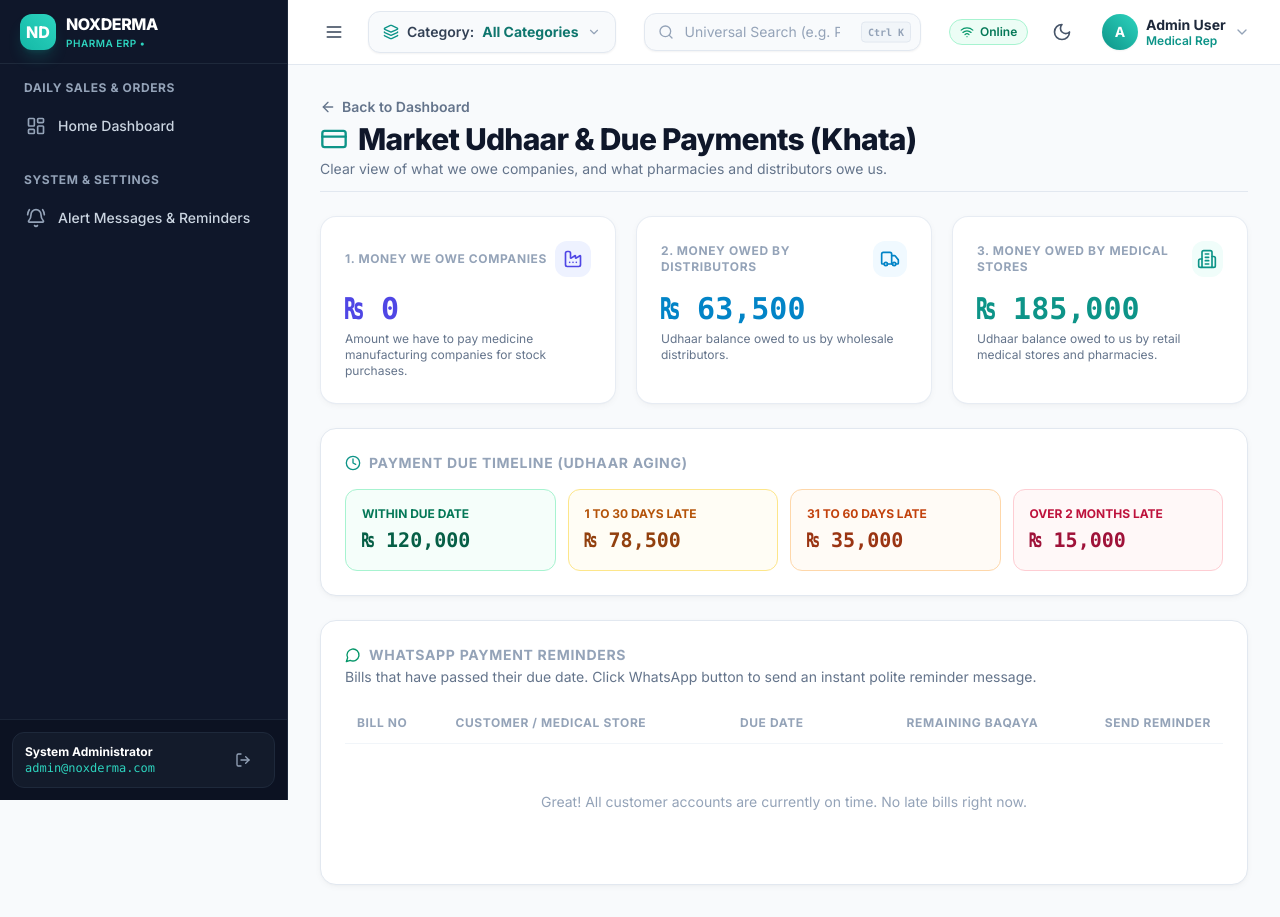
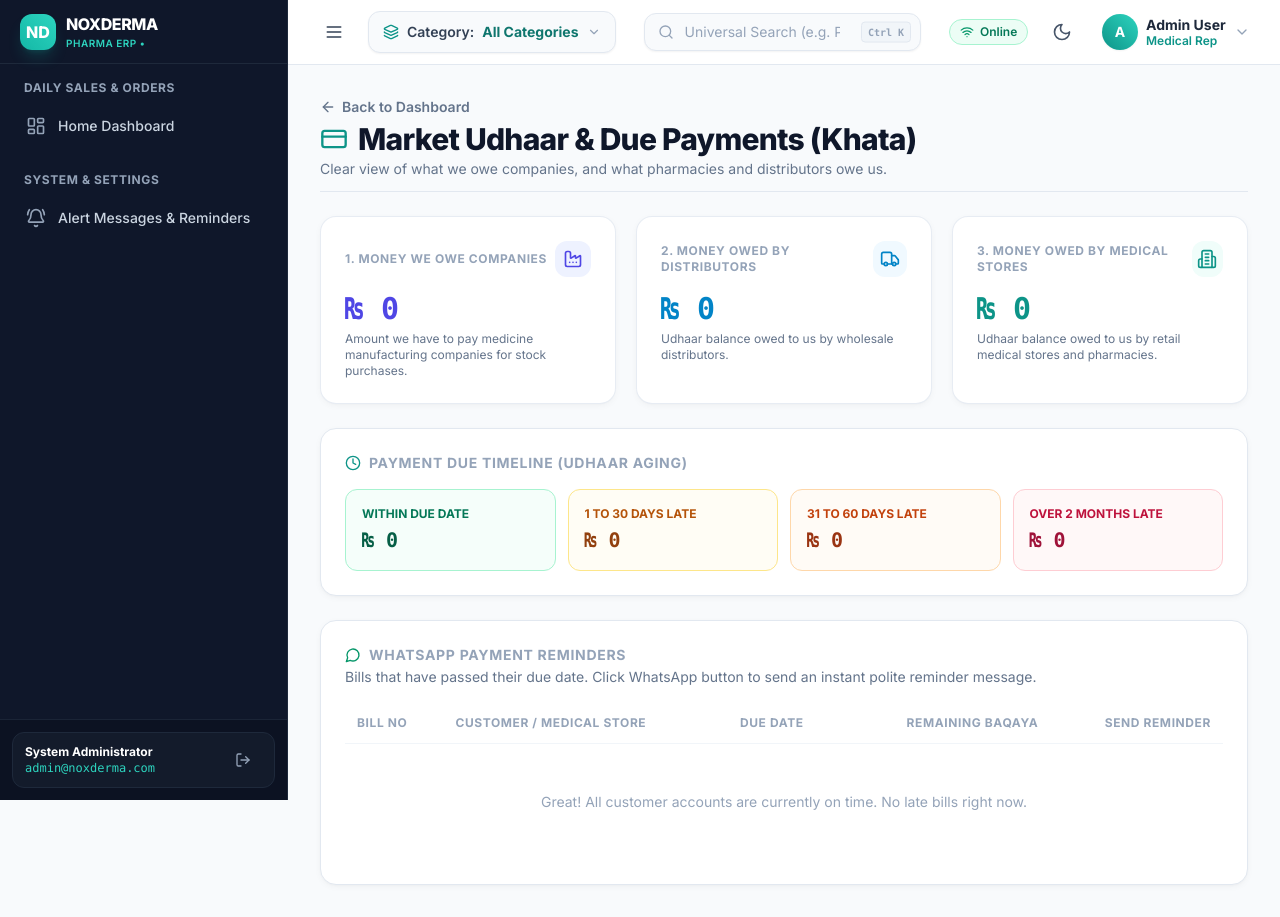
Before and after one commit to amtechblogs-source/noxderma, a Next.js app: page /finance/credit in a window 1280 px wide. Built offline with nearby package versions, Linux system fonts and the light colour scheme.

Commit message:
fix(credit): remove hardcoded fallback demo amounts, display only live computed balances

```diff
--- a/src/app/finance/credit/page.tsx
+++ b/src/app/finance/credit/page.tsx
@@ -149,7 +149,7 @@ export default function CreditManagementPage() {
           </div>
           <div className="mt-3.5">
             <span className="text-2xl sm:text-3xl font-extrabold font-mono text-sky-600 dark:text-sky-400">
-              {formatPKR(distributorReceivables || 63500)}
+              {formatPKR(distributorReceivables)}
             </span>
             <p className="text-xs text-slate-500 mt-1">
               Udhaar balance owed to us by wholesale distributors.
@@ -169,7 +169,7 @@ export default function CreditManagementPage() {
           </div>
           <div className="mt-3.5">
             <span className="text-2xl sm:text-3xl font-extrabold font-mono text-teal-600 dark:text-teal-400">
-              {formatPKR(pharmacyReceivables || 185000)}
+              {formatPKR(pharmacyReceivables)}
             </span>
             <p className="text-xs text-slate-500 mt-1">
               Udhaar balance owed to us by retail medical stores and pharmacies.
@@ -191,7 +191,7 @@ export default function CreditManagementPage() {
               Within Due Date
             </span>
             <p className="text-lg sm:text-xl font-extrabold font-mono text-emerald-800 dark:text-emerald-300 mt-1">
-              {formatPKR(notDue || 120000)}
+              {formatPKR(notDue)}
             </p>
           </div>
 
@@ -200,7 +200,7 @@ export default function CreditManagementPage() {
               1 to 30 Days Late
             </span>
             <p className="text-lg sm:text-xl font-extrabold font-mono text-amber-800 dark:text-amber-300 mt-1">
-              {formatPKR(overdue1to30 || 78500)}
+              {formatPKR(overdue1to30)}
             </p>
           </div>
 
@@ -209,7 +209,7 @@ export default function CreditManagementPage() {
               31 to 60 Days Late
             </span>
             <p className="text-lg sm:text-xl font-extrabold font-mono text-orange-800 dark:text-orange-300 mt-1">
-              {formatPKR(overdue31to60 || 35000)}
+              {formatPKR(overdue31to60)}
             </p>
           </div>
 
@@ -218,7 +218,7 @@ export default function CreditManagementPage() {
               Over 2 Months Late
             </span>
             <p className="text-lg sm:text-xl font-extrabold font-mono text-rose-800 dark:text-rose-300 mt-1">
-              {formatPKR(overdueOver60 || 15000)}
+              {formatPKR(overdueOver60)}
             </p>
           </div>
         </div>
```
